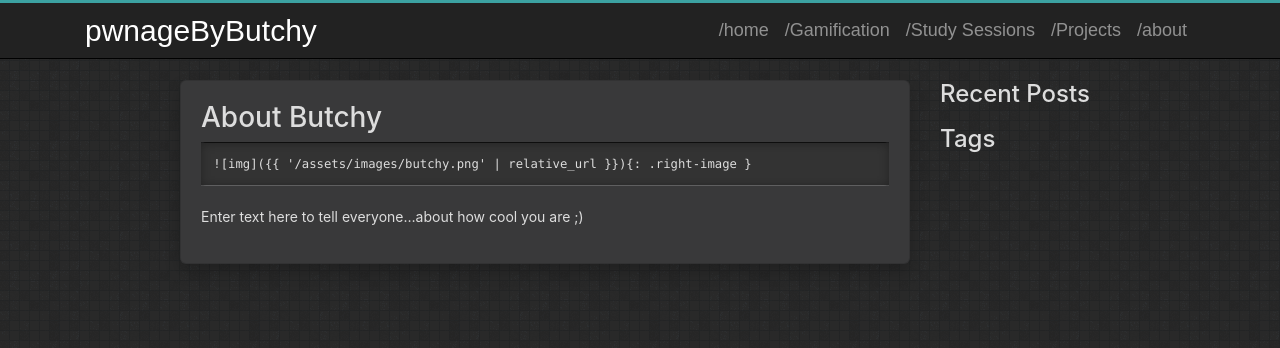
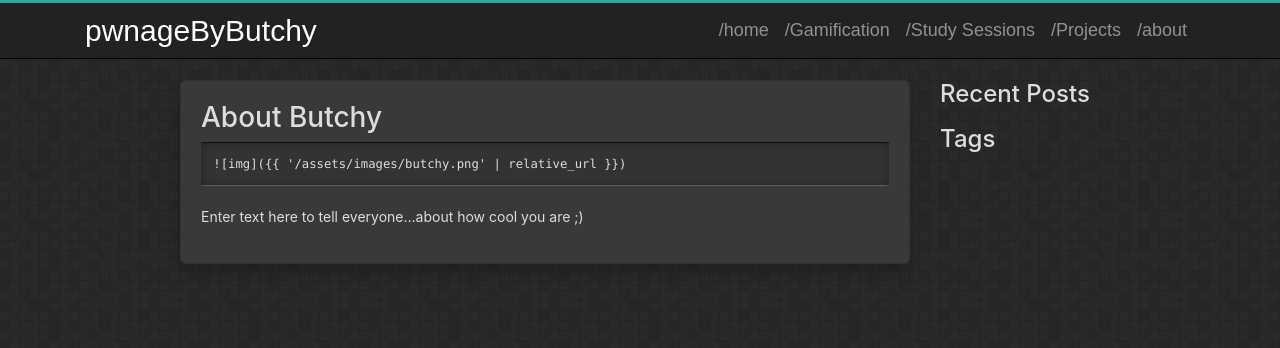
Before and after one commit to pwnageByButchy/pwnageByButchy.github.io, a Jekyll site: the page built from about.md, in a window 1280 px wide. Shown: the top 348 px of the page. Built offline with Jekyll 4.4.1, drawn with Linux system fonts in a browser that asks for light colours; some of the changed lines change nothing that is shown.

Commit message:
Update about.md

```diff
--- a/about.md
+++ b/about.md
@@ -8,7 +8,8 @@ title: About
 
 {% highlight html %}
 {% raw %}
-![img]({{ '/assets/images/butchy.png' | relative_url }}){: .right-image }
+![img]({{ '/assets/images/butchy.png' | relative_url }})
 {% endraw %}
 {% endhighlight html %}
+
 Enter text here to tell everyone...about how cool you are ;)
```
